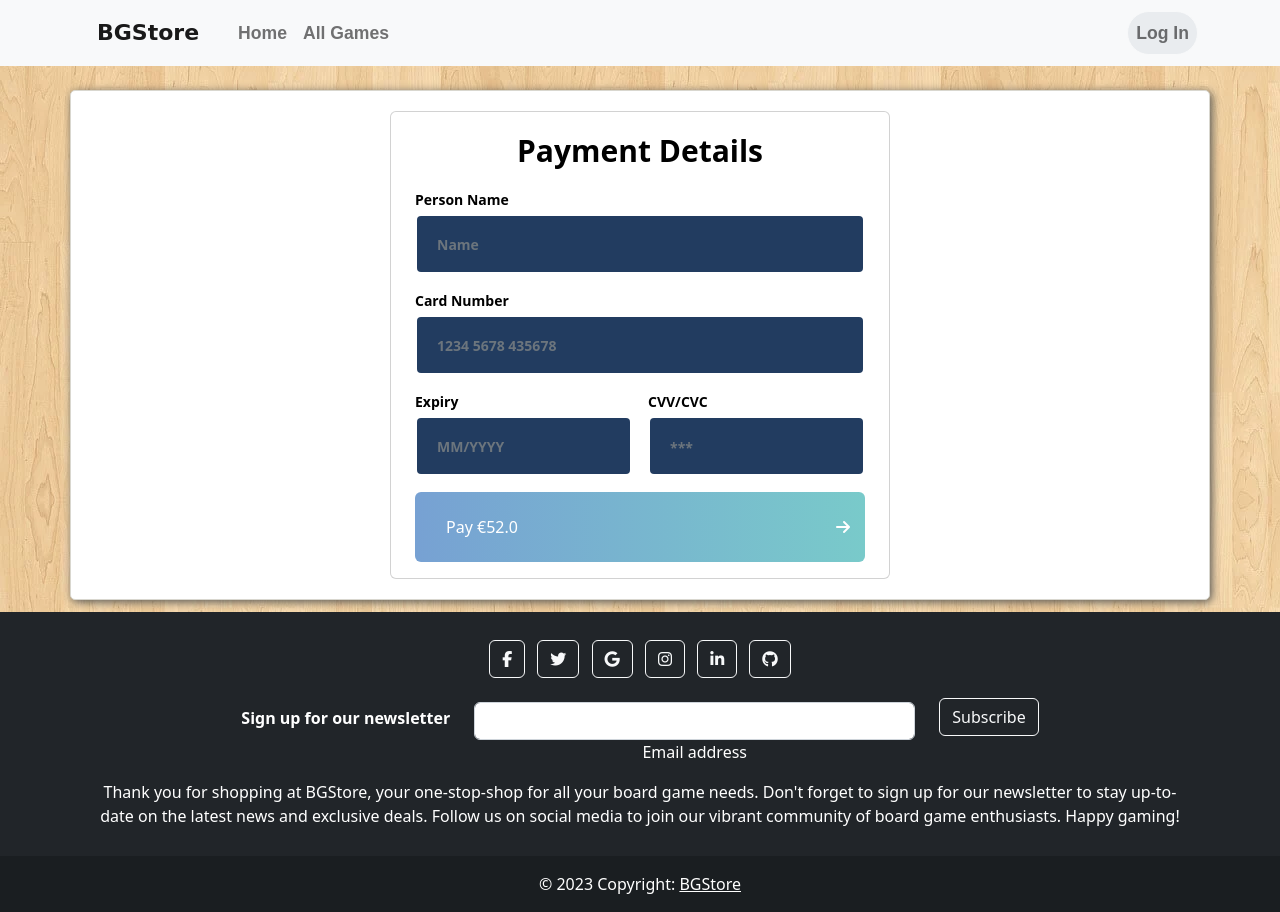
After one commit to alekjarmov/BGStore, a Django app: page /payment/1 in a window 1280 px wide. The commit adds this page. Run offline with Django 4.2, Linux system fonts and the light colour scheme; data comes from the database, SQL or seed files in the repository; some libraries are stand-ins or nearby versions.

Commit message:
small changes to buy

```diff
--- a/store/templates/store/home.html
+++ b/store/templates/store/home.html
@@ -48,9 +48,9 @@
                         <p class="card-text font-weight-bold" style="font-weight: bold; margin-bottom: 4px">
                             {{ game.price }} €
                         </p>
-                        <button class="btn btn-info  mt-auto mx-auto">
-                            <i class="fa-solid fa-cart-shopping"></i> Add to cart
-                        </button>
+                        <a role="button" href="{% url 'buy' product_id=game.id %}" class="btn btn-info  mt-auto mx-auto">
+                            <i class="fa-solid fa-cart-shopping"></i> Buy now
+                        </a>
                     </div>
                 </div>
             </div>
--- /dev/null
+++ b/store/templates/store/payment.html
@@ -0,0 +1,121 @@
+{% extends 'base.html' %}
+{% load static %}
+
+{% block content %}
+
+<div class="container custom-payment p-0">
+        <div class="card px-4">
+            <p class="h8 py-3">Payment Details</p>
+            <div class="row gx-3">
+                <div class="col-12">
+                    <div class="d-flex flex-column">
+                        <p class="text mb-1">Person Name</p>
+                        <input class="form-control mb-3" type="text" placeholder="Name">
+                    </div>
+                </div>
+                <div class="col-12">
+                    <div class="d-flex flex-column">
+                        <p class="text mb-1">Card Number</p>
+                        <input class="form-control mb-3" type="text" placeholder="1234 5678 435678">
+                    </div>
+                </div>
+                <div class="col-6">
+                    <div class="d-flex flex-column">
+                        <p class="text mb-1">Expiry</p>
+                        <input class="form-control mb-3" type="text" placeholder="MM/YYYY">
+                    </div>
+                </div>
+                <div class="col-6">
+                    <div class="d-flex flex-column">
+                        <p class="text mb-1">CVV/CVC</p>
+                        <input class="form-control mb-3 pt-2 " type="password" placeholder="***">
+                    </div>
+                </div>
+                <div class="col-12">
+                    <div class="btn btn-primary mb-3">
+                        <span class="ps-3">Pay €{{ game.price }}</span>
+                        <span class="fas fa-arrow-right"></span>
+                    </div>
+                </div>
+            </div>
+        </div>
+    </div>
+
+{% endblock content %}
+{% block jsload %}
+<style>
+    @import url('https://fonts.googleapis.com/css?family=Montserrat:400,700&display=swap');
+
+
+.card {
+    max-width: 500px;
+    margin: auto;
+    color: black;
+    border-radius: 20 px;
+}
+
+p {
+    margin: 0px;
+}
+
+.container .h8 {
+    font-size: 30px;
+    font-weight: 800;
+    text-align: center;
+}
+
+.btn.btn-primary {
+    width: 100%;
+    height: 70px;
+    display: flex;
+    align-items: center;
+    justify-content: space-between;
+    padding: 0 15px;
+    background-image: linear-gradient(to right, #77A1D3 0%, #79CBCA 51%, #77A1D3 100%);
+    border: none;
+    transition: 0.5s;
+    background-size: 200% auto;
+
+}
+
+.btn.btn.btn-primary:hover {
+    background-position: right center;
+    color: #fff;
+    text-decoration: none;
+}
+
+
+
+.btn.btn-primary:hover .fas.fa-arrow-right {
+    transform: translate(15px);
+    transition: transform 0.2s ease-in;
+}
+
+.custom-payment .form-control {
+    color: white;
+    background-color: #223C60;
+    border: 2px solid transparent;
+    height: 60px;
+    padding-left: 20px;
+    vertical-align: middle;
+}
+
+.form-control:focus {
+    color: white;
+    background-color: #0C4160;
+    border: 2px solid #2d4dda;
+    box-shadow: none;
+}
+
+.text {
+    font-size: 14px;
+    font-weight: 600;
+}
+
+::placeholder {
+    font-size: 14px;
+    font-weight: 600;
+}
+</style>
+
+{% endblock jsload %}
--- a/store/templates/store/products.html
+++ b/store/templates/store/products.html
@@ -5,7 +5,7 @@
 
 <h2>All Games</h2>
     <div class="row mg-3 row-cols-md-3 g-4">
-        {% for game in top_sellers %}
+        {% for game in games %}
             <div class="col-md-3 mg-4">
                 <div class="card mg-4 text-center h-100 bg whole">
                     <a href="{% url 'product' product_id=game.id %}">
@@ -17,7 +17,7 @@
                         <p class="card-text font-weight-bold" style="font-weight: bold; margin-bottom: 4px">
                             {{ game.price }} €
                         </p>
-                        <button class="btn btn-info  mt-auto mx-auto">
+                        <button class="btn btn-info  mt-auto mx-auto" role="link" href="{% url  %}">
                             <i class="fa-solid fa-cart-shopping"></i> Add to cart
                         </button>
                     </div>
--- a/store/urls.py
+++ b/store/urls.py
@@ -5,4 +5,7 @@ from . import views
 urlpatterns = [
     path("", views.home, name="home"),
     path("product/<int:product_id>", views.product, name="product"),
+    path("products", views.products, name="products"),
+    path("buy/<int:product_id>", views.buy, name="buy"),
+    path("payment/<int:product_id>", views.payment, name="payment"),
 ]
--- a/store/views.py
+++ b/store/views.py
@@ -1,14 +1,15 @@
-from django.shortcuts import render
-from .models import Product
+from django.shortcuts import render, redirect
+from store import models
+from authenticate.views import create_cart
 # Create your views here.
-from django.http import HttpResponse
+from django.http import HttpResponse, JsonResponse
 
 
 def home(request):
     context = dict()
     # get the 6 most sold products
 
-    top_sellers = Product.objects.order_by('-copies_sold')[:8]
+    top_sellers = models.Product.objects.order_by('-copies_sold')[:8]
     context['active'] = 'home'
     context['top_sellers'] = top_sellers
     return render(request, "store/home.html", context)
@@ -17,12 +18,50 @@ def home(request):
 def product(request, product_id):
     context = dict()
     context['active'] = 'product'
-    context['product'] = Product.objects.get(id=product_id)
+    context['product'] = models.Product.objects.get(id=product_id)
     return render(request, "store/product.html", context)
 
 
 def products(request):
     context = dict()
     context['active'] = 'products'
-    context['products'] = Product.objects.all()
+    context['games'] = models.Product.objects.all()
     return render(request, "store/products.html", context)
+
+
+def cart(request):
+    if not request.user.is_authenticated:
+        return redirect('login')
+
+    cart: models.Cart = models.Cart.objects.filter(user=request.user).first()
+    if not cart:
+        cart = create_cart(request.user)
+
+    context = dict()
+    context['games'] = cart.games.all()
+    context['total'] = cart.total
+
+
+def add_to_cart(request, product_id):
+    if not request.user.is_authenticated:
+        return redirect('login')
+
+    cart: models.Cart = models.Cart.objects.filter(user=request.user).first()
+    if not cart:
+        cart = create_cart(request.user)
+
+    models.CartItem.objects.create(cart=cart, product=models.Product.objects.get(id=product_id))
+
+    return JsonResponse({'success': True})
+
+
+def buy(request, product_id):
+    context = dict()
+    context['game'] = models.Product.objects.get(id=product_id)
+    return render(request, "store/buy.html", context)
+
+
+def payment(request, product_id):
+    context = dict()
+    context['game'] = models.Product.objects.get(id=product_id)
+    return render(request, "store/payment.html", context)
--- a/templates/base.html
+++ b/templates/base.html
@@ -31,6 +31,10 @@
         integrity="sha384-kenU1KFdBIe4zVF0s0G1M5b4hcpxyD9F7jL+jjXkk+Q2h455rYXK/7HAuoJl+0I4"
         crossorigin="anonymous"></script>
 <script src="/static/scripts/lockFooter.js"></script>
+<script>
+
+
+</script>
 {% include 'footer.html' %}
 {% block jsload %} {% endblock %}
 </body>
--- a/templates/navbar.html
+++ b/templates/navbar.html
@@ -13,7 +13,8 @@
                        {% if active == 'home' %}aria-current="page" {% endif %}href="{% url 'home' %}">Home</a>
                 </li>
                 <li class="nav-item">
-                    <a class="nav-link" href="#">Placeholder</a>
+                    <a class="nav-link {% if active == 'products' %} active{% endif %}"
+                       {% if active == 'products' %}aria-current="page" {% endif %}href="{% url 'products' %}">All Games</a>
                 </li>
             </ul>
 
```
Also changed, not shown: store/templates/store/buy.html (added, +32 -0 lines).
